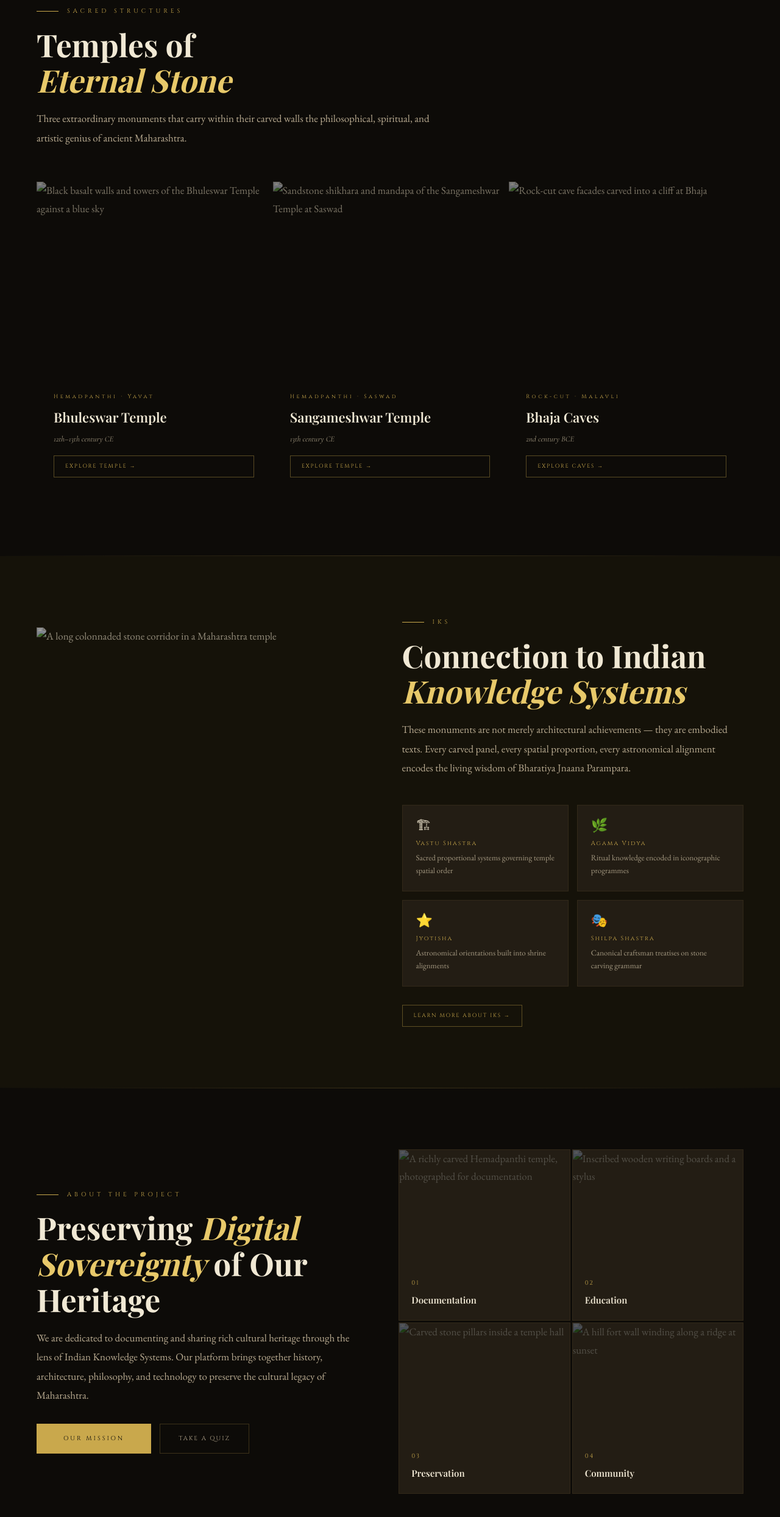
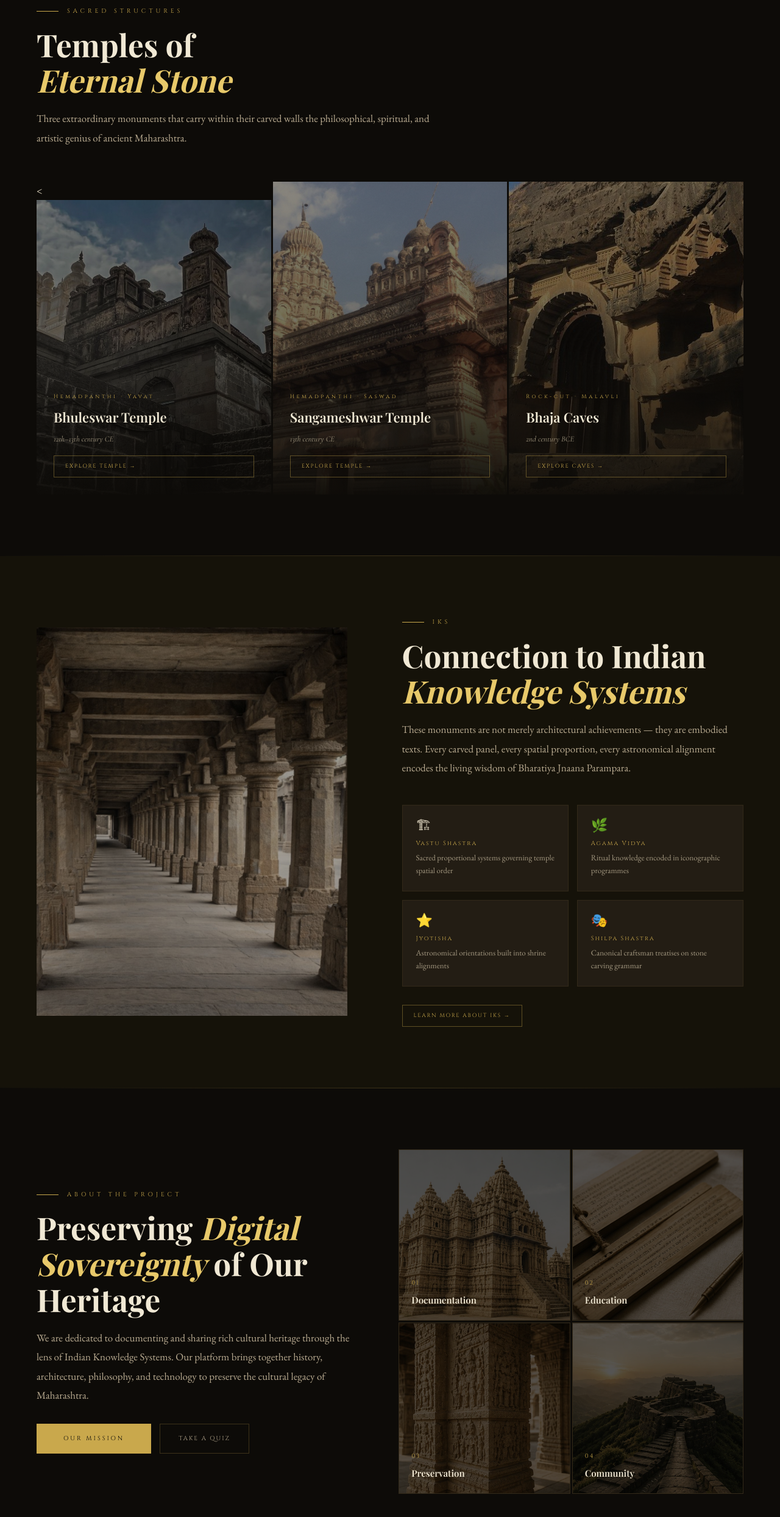
Before and after one commit to sharviw123-sketch/Maharashtra-Heritage, a plain HTML site: page index.html in a window 1280 px wide. Shown: the part 890-3378 px from the top of the page at 61% size. Drawn offline with nearby package versions, Linux system fonts and the light colour scheme; files whose address does not match are found by name; a web font is replaced by a local one.

Commit message:
Update index.html

```diff
--- a/index.html
+++ b/index.html
@@ -139,7 +139,7 @@
 
       <div class="structures-grid">
         <a class="structure-card" href="#/bhuleswar">
-          <img src="images/bhuleshwar.jpg" alt="Black basalt walls and towers of the Bhuleswar Temple against a blue sky" loading="lazy">
+          <<img src="bhuleshwar.jpg" alt="Black basalt walls and towers of the Bhuleswar Temple against a blue sky" loading="lazy">
           <div class="structure-card-overlay">
             <p class="structure-card-label">Hemadpanthi · Yavat</p>
             <h3 class="structure-card-title">Bhuleswar Temple</h3>
@@ -148,7 +148,7 @@
           </div>
         </a>
         <a class="structure-card" href="#/sangameshwar">
-          <img src="images/sangameshwar.jpg" alt="Sandstone shikhara and mandapa of the Sangameshwar Temple at Saswad" loading="lazy">
+          <img src="sangameshwar.jpg" alt="Sandstone shikhara and mandapa of the Sangameshwar Temple at Saswad" loading="lazy">
           <div class="structure-card-overlay">
             <p class="structure-card-label">Hemadpanthi · Saswad</p>
             <h3 class="structure-card-title">Sangameshwar Temple</h3>
@@ -157,7 +157,7 @@
           </div>
         </a>
         <a class="structure-card" href="#/bhaja">
-          <img src="images/bhajacaves.jpg" alt="Rock-cut cave facades carved into a cliff at Bhaja" loading="lazy">
+          <img src="bhajacaves.jpg" alt="Rock-cut cave facades carved into a cliff at Bhaja" loading="lazy">
           <div class="structure-card-overlay">
             <p class="structure-card-label">Rock-cut · Malavli</p>
             <h3 class="structure-card-title">Bhaja Caves</h3>
@@ -173,7 +173,7 @@
     <section class="iks-section reveal" aria-labelledby="iks-preview-title">
       <div class="iks-inner">
         <div class="iks-visual">
-          <img class="iks-img-main" src="images/iks-main.jpg" alt="A long colonnaded stone corridor in a Maharashtra temple" loading="lazy">
+          <img class="iks-img-main" src="iks-main.jpg" alt="A long colonnaded stone corridor in a Maharashtra temple" loading="lazy">
         </div>
         <div>
           <p class="section-label">IKS</p>
@@ -223,28 +223,28 @@
         </div>
         <ul class="sovereignty-grid" aria-label="Our four pillars">
           <li class="sovereignty-item">
-            <img src="images/documentation.jpg" alt="A richly carved Hemadpanthi temple, photographed for documentation" loading="lazy">
+            <img src="documentation.jpg" alt="A richly carved Hemadpanthi temple, photographed for documentation" loading="lazy">
             <div class="sovereignty-item-content">
               <p class="sovereignty-item-num">01</p>
               <h3 class="sovereignty-item-title">Documentation</h3>
             </div>
           </li>
           <li class="sovereignty-item">
-            <img src="images/education.jpg" alt="Inscribed wooden writing boards and a stylus" loading="lazy">
+            <img src="education.jpg" alt="Inscribed wooden writing boards and a stylus" loading="lazy">
             <div class="sovereignty-item-content">
               <p class="sovereignty-item-num">02</p>
               <h3 class="sovereignty-item-title">Education</h3>
             </div>
           </li>
           <li class="sovereignty-item">
-            <img src="images/preservation.jpg" alt="Carved stone pillars inside a temple hall" loading="lazy">
+            <img src="preservation.jpg" alt="Carved stone pillars inside a temple hall" loading="lazy">
             <div class="sovereignty-item-content">
               <p class="sovereignty-item-num">03</p>
               <h3 class="sovereignty-item-title">Preservation</h3>
             </div>
           </li>
           <li class="sovereignty-item">
-            <img src="images/community.jpg" alt="A hill fort wall winding along a ridge at sunset" loading="lazy">
+            <img src="community.jpg" alt="A hill fort wall winding along a ridge at sunset" loading="lazy">
             <div class="sovereignty-item-content">
               <p class="sovereignty-item-num">04</p>
               <h3 class="sovereignty-item-title">Community</h3>
@@ -344,7 +344,7 @@
         </div>
 
         <figure class="temple-gallery" data-gallery>
-          <img class="temple-gallery-main" src="images/bhuleshwar1.jpg" alt="Tiered shikhara of the Bhuleswar Temple seen from below" loading="lazy">
+          <img class="temple-gallery-main" src="bhuleshwar1.jpg" alt="Tiered shikhara of the Bhuleswar Temple seen from below" loading="lazy">
           <div class="temple-gallery-row">
             <button type="button" aria-label="Show this photo larger: pillared hall interior" aria-pressed="false"><img src="images/bhuleshwar2.jpg" alt="Pillared hall interior with carved columns" loading="lazy"></button>
             <button type="button" aria-label="Show this photo larger: Nandi bull garlanded with flowers" aria-pressed="false"><img src="images/bhuleshwar3.jpg" alt="Nandi bull statue garlanded with flowers" loading="lazy"></button>
@@ -415,7 +415,7 @@
         </div>
 
         <figure class="temple-gallery" data-gallery>
-          <img class="temple-gallery-main" src="images/sangameshwar1.jpg" alt="Sangameshwar Temple with its tall shikhara against a blue sky" loading="lazy">
+          <img class="temple-gallery-main" src="sangameshwar1.jpg" alt="Sangameshwar Temple with its tall shikhara against a blue sky" loading="lazy">
           <div class="temple-gallery-row">
             <button type="button" aria-label="Show this photo larger: carved stone shrine detail" aria-pressed="false"><img src="images/sangameshwar2.jpg" alt="Densely carved stone shrine with rows of small figures" loading="lazy"></button>
             <button type="button" aria-label="Show this photo larger: Nandi in a stone shrine" aria-pressed="false"><img src="images/sangameshwar3.jpg" alt="Stone Nandi facing a shiva linga inside a small shrine" loading="lazy"></button>
@@ -525,7 +525,7 @@
           </blockquote>
         </div>
         <figure>
-          <img class="iks-photo" src="images/iksmainpage.jpg" alt="A small stone temple with a shikhara and a carved chariot wheel at sunset" loading="lazy">
+          <img class="iks-photo" src="iksmainpage.jpg" alt="A small stone temple with a shikhara and a carved chariot wheel at sunset" loading="lazy">
           <figcaption class="iks-caption">Where stone, geometry, and spirit converge — a living embodiment of Indian Knowledge Systems.</figcaption>
         </figure>
       </div>
@@ -660,7 +660,7 @@
 
     <div class="quiz-cards-grid">
       <a class="quiz-card" href="#/quiz/bhuleswar">
-        <img src="images/bhuleshwar.jpg" alt="Bhuleswar Temple walls and towers" loading="lazy">
+        <img src="bhuleshwar.jpg" alt="Bhuleswar Temple walls and towers" loading="lazy">
         <div class="quiz-card-overlay">
           <span class="quiz-card-num" aria-hidden="true">01</span>
           <p class="quiz-card-tag">Quiz · 5 Questions</p>
@@ -670,7 +670,7 @@
         </div>
       </a>
       <a class="quiz-card" href="#/quiz/sangameshwar">
-        <img src="images/sangameshwar.jpg" alt="Sangameshwar Temple at Saswad" loading="lazy">
+        <img src="sangameshwar.jpg" alt="Sangameshwar Temple at Saswad" loading="lazy">
         <div class="quiz-card-overlay">
           <span class="quiz-card-num" aria-hidden="true">02</span>
           <p class="quiz-card-tag">Quiz · 5 Questions</p>
@@ -680,7 +680,7 @@
         </div>
       </a>
       <a class="quiz-card" href="#/quiz/bhaja">
-        <img src="images/bhajacaves.jpg" alt="Rock-cut facades at Bhaja Caves" loading="lazy">
+        <img src="bhajacaves.jpg" alt="Rock-cut facades at Bhaja Caves" loading="lazy">
         <div class="quiz-card-overlay">
           <span class="quiz-card-num" aria-hidden="true">03</span>
           <p class="quiz-card-tag">Quiz · 5 Questions</p>
```
